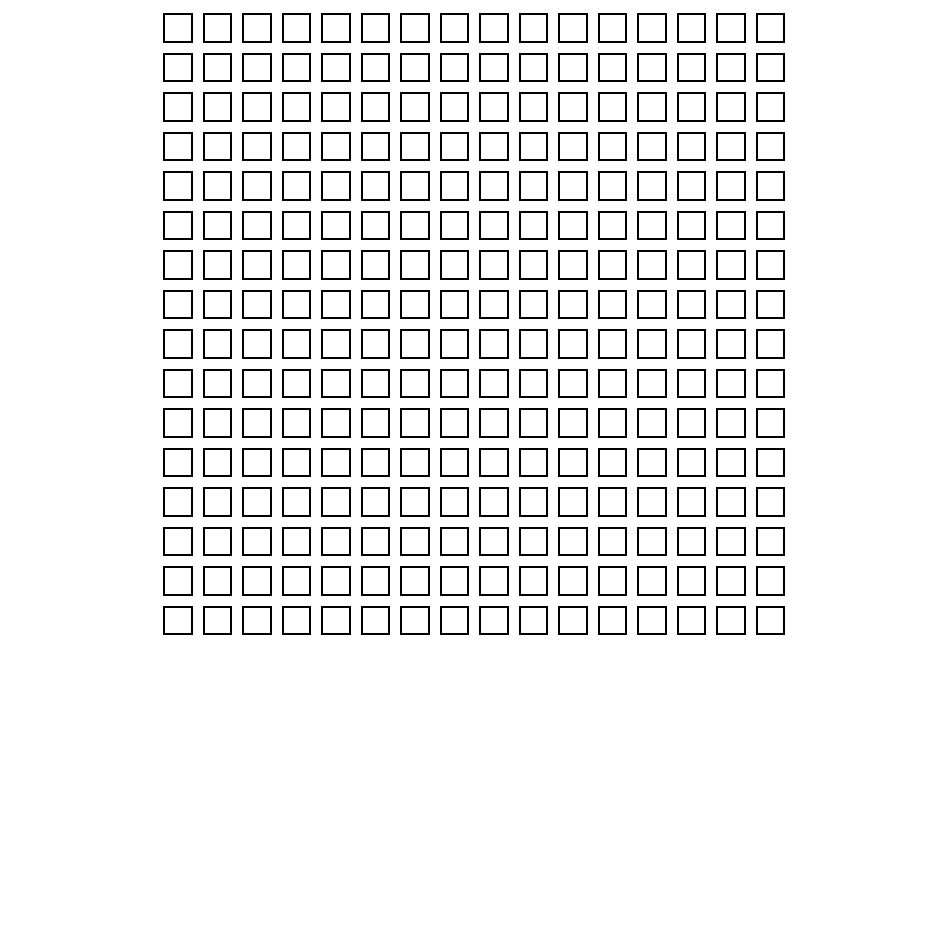
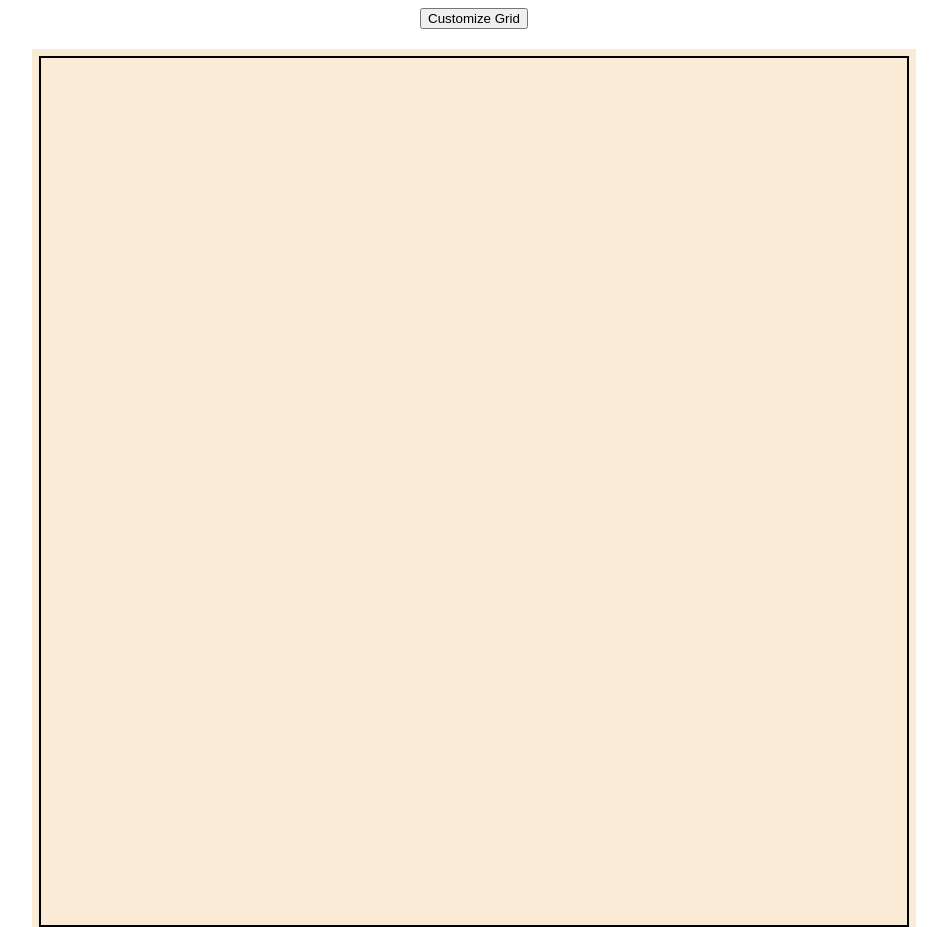
Before and after one commit to marifedt/Etch-a-sketch, a plain HTML site: page index.html in a window 1280 px wide. Shown: the top 927 px of the page, without its empty margins (166-1113 px from the left). Before the commit the page ends 800 px from the top, so only its background shows below. Drawn offline with Linux system fonts and the light colour scheme.

Commit message:
Add customize button and update body style

```diff
--- a/index.html
+++ b/index.html
@@ -9,6 +9,7 @@
     <title>Etch-a-sketch | The Odin Project</title>
 </head>
 <body>
+    <button>Customize Grid</button>
     <div class="container"></div>
 </body>
 </html>
--- a/style.css
+++ b/style.css
@@ -1,18 +1,20 @@
 body{
-    display: flex;
-    justify-content: center;
+    display:flex;
+    flex-direction: column;
+    align-items: center;
+    row-gap: 20px;
 }
 
 
 .container{
-    width: 50%;
+    background-color: antiquewhite;
+    width: 70%;
     display: grid;
-    grid-template-columns: repeat(16, 1fr);
 }
 
 .box {
     border: 2px solid black;
     padding: 5px;
-    margin: 5px;
+    margin: 7px;
     aspect-ratio: 1/1 ;
 }
```
